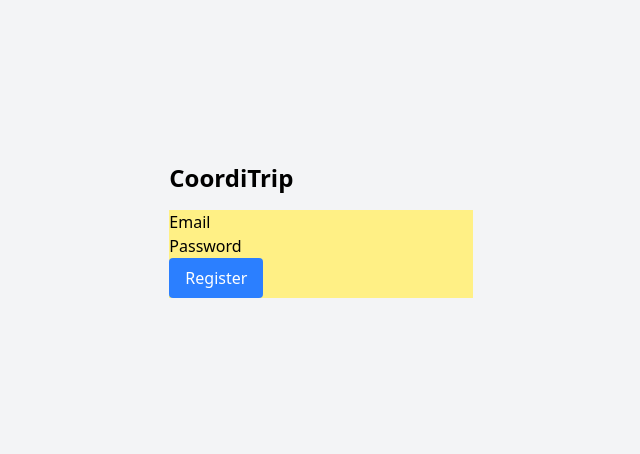
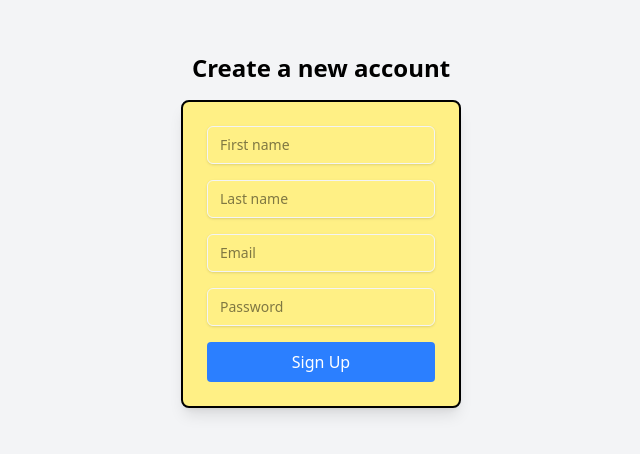
Before and after one commit to ducqluong/trip-planner, a React (Vite) app in the folder frontend/: page / in a window 1280 px wide. Shown: the part 170-624 px from the top of the page, without its empty margins (319-959 px from the left). Built offline with nearby package versions, Linux system fonts and the light colour scheme.

Commit message:
feat: update RegistrationForm and InputField components to include first and last name fields with validation

```diff
--- a/frontend/index.html
+++ b/frontend/index.html
@@ -2,7 +2,7 @@
 <html lang="en">
   <head>
     <meta charset="UTF-8" />
-    <link href="/frontend/src/index.css" rel="stylesheet" />
+    <link href="/src/index.css" rel="stylesheet" />
     <meta
       name="viewport"
       content="width=device-width, initial-scale=1.0"
--- a/frontend/src/components/Auth/RegistrationForm.tsx
+++ b/frontend/src/components/Auth/RegistrationForm.tsx
@@ -2,6 +2,8 @@ import { useForm } from "react-hook-form";
 import InputField from "../common/InputField";
 
 type Inputs = {
+  firstName: string;
+  lastName: string;
   email: string;
   password: string;
 };
@@ -17,12 +19,37 @@ export default function RegistrationForm() {
   };
 
   return (
-    <div>
-      <h1 className="text-2xl font-bold mb-4">CoordiTrip</h1>
+    <div className="">
+      <h1 className="text-2xl font-bold mb-4 text-center">
+        Create a new account
+      </h1>
       <form
-        className="flex-col bg-yellow-200"
+        className="
+        flex
+        flex-col
+        gap-4
+        border-2
+        rounded-lg
+        shadow-lg
+        bg-yellow-200
+        p-6
+      "
         onSubmit={handleSubmit(onSubmit)}
       >
+        <InputField
+          label="First name"
+          type="text"
+          name="firstName"
+          register={register}
+          error={errors.firstName}
+        />
+        <InputField
+          label="Last name"
+          type="text"
+          name="lastName"
+          register={register}
+          error={errors.lastName}
+        />
         <InputField
           label="Email"
           type="email"
@@ -42,7 +69,7 @@ export default function RegistrationForm() {
           className="bg-blue-500 text-white py-2 px-4 rounded"
           type="submit"
         >
-          Register
+          Sign Up
         </button>
       </form>
     </div>
--- a/frontend/src/components/common/InputField.tsx
+++ b/frontend/src/components/common/InputField.tsx
@@ -1,29 +1,66 @@
 import type {
   UseFormRegister,
   FieldValues,
-  FieldErrors,
+  FieldError, // Import FieldError
+  Path, // Import Path
 } from "react-hook-form";
 
-interface InputFieldProps {
+// Make InputFieldProps generic over the form data type
+interface InputFieldProps<TFieldValues extends FieldValues> {
   label: string;
   type: string;
-  name: string;
-  register: UseFormRegister<FieldValues>;
-  error?: FieldErrors[string];
+  // Use Path<TFieldValues> to ensure 'name' is a valid key from the form data
+  name: Path<TFieldValues>;
+  // The register prop is now typed specifically for the form data type
+  register: UseFormRegister<TFieldValues>;
+  // Use FieldError for the specific field's error
+  error?: FieldError;
 }
 
-export default function InputField({
+// Make the component generic
+export default function InputField<TFieldValues extends FieldValues>({
   label,
   type,
   name,
   register,
   error,
-}: InputFieldProps) {
+}: InputFieldProps<TFieldValues>) {
   return (
     <div>
-      <label>{label}</label>
-      <input type={type} {...register(name, { required: true })} />
-      {error && <span>This field is required</span>}{" "}
+      <label
+        htmlFor={name as string} // Cast name to string for htmlFor (Path can be more complex)
+        className="sr-only"
+      >
+        {label}
+      </label>
+      <input
+        id={name as string} // Cast name to string for id
+        type={type}
+        placeholder={label}
+        {...register(name, { required: true })} // register now correctly typed for 'name'
+        className={`
+          block
+          w-full
+          px-3
+          py-2
+          border
+          border-gray-100
+          placeholder-black-400
+          rounded-md
+          shadow-sm
+          focus:outline-none
+          focus:ring-blue-500
+          focus:border-blue-500
+          sm:text-sm
+          ${error ? "border-red-500" : ""}
+        `}
+      />
+      {error && (
+        <span className="text-red-500 text-sm mt-1">
+          {/* Display specific error message if available, otherwise a default */}
+          {error.message || "This field is required"}
+        </span>
+      )}
     </div>
   );
 }
```
